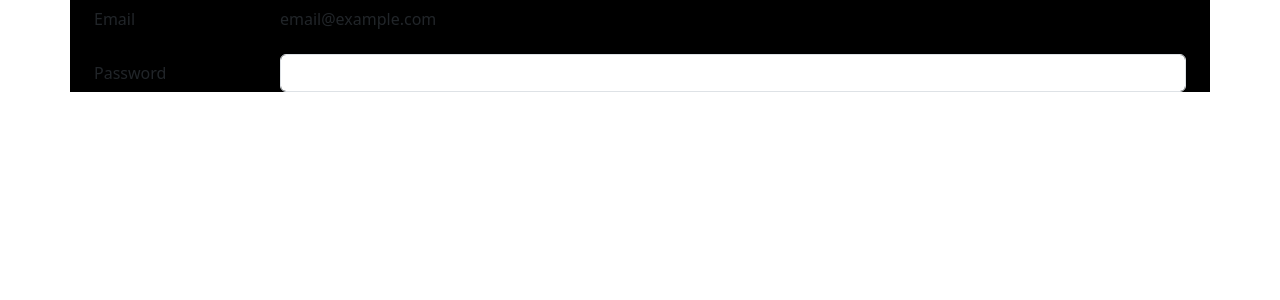
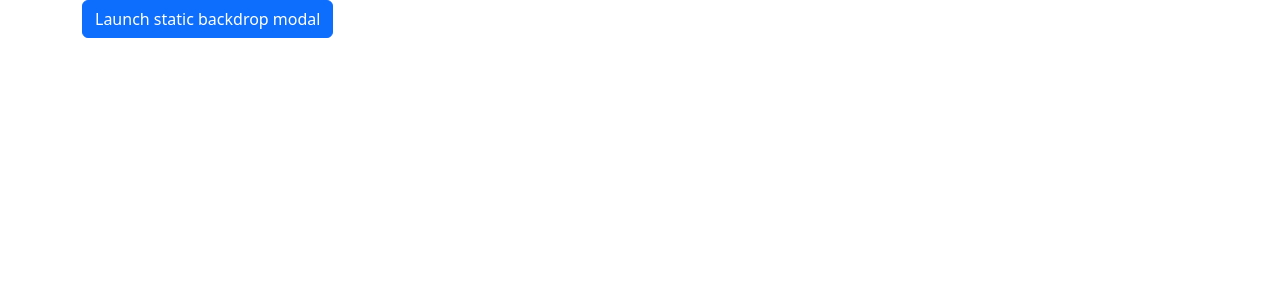
Before and after one commit to shashidev091/learning_flask_complete, a Flask app: page /login in a window 1280 px wide. Shown: the top 300 px of the page. Run offline with Flask 3, Linux system fonts and the light colour scheme.

Commit message:
minor changes

```diff
--- a/static/css/styles.css
+++ b/static/css/styles.css
@@ -1,3 +1,3 @@
 .center-element {
-    background-color: black;
+
 }
--- a/templates/login.html
+++ b/templates/login.html
@@ -2,25 +2,33 @@
 {% block title %} login|signIn {% endblock %}
 {% block body_content %}
 <div class="container center-element">
-  <div class="container">
-    <div class="mb-3 row">
-        <label for="staticEmail" class="col-sm-2 col-form-label">Email</label>
-        <div class="col-sm-10">
-          <input
-            type="text"
-            readonly
-            class="form-control-plaintext"
-            id="staticEmail"
-            value="email@example.com"
-          />
-        </div>
+  <!-- Button trigger modal -->
+<button type="button" class="btn btn-primary" data-bs-toggle="modal" data-bs-target="#staticBackdrop">
+  Launch static backdrop modal
+</button>
+
+<!-- Modal -->
+<div class="modal fade" id="staticBackdrop" data-bs-backdrop="static" data-bs-keyboard="false" tabindex="-1" aria-labelledby="staticBackdropLabel" aria-hidden="true">
+  <div class="modal-dialog">
+    <div class="modal-content">
+      <div class="modal-header">
+        <h1 class="modal-title fs-5" id="staticBackdropLabel">Modal title</h1>
+        <button type="button" class="btn-close" data-bs-dismiss="modal" aria-label="Close"></button>
       </div>
-      <div class="mb-3 row">
-        <label for="inputPassword" class="col-sm-2 col-form-label">Password</label>
-        <div class="col-sm-10">
-          <input type="password" class="form-control" id="inputPassword" />
-        </div>
+      <div class="modal-body">
+        ...
       </div>
+      <div class="modal-footer">
+        <button type="button" class="btn btn-secondary" data-bs-dismiss="modal">Close</button>
+        <button type="button" class="btn btn-primary">Understood</button>
+      </div>
+    </div>
   </div>
 </div>
+</div>
+<script>
+  document.addEventListener('DOMContentLoaded', function () {
+    document.querySelector('')
+  }, false);
+</script>
 {% endblock %}
```
